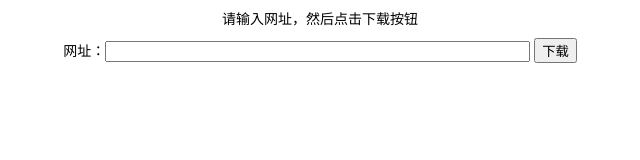
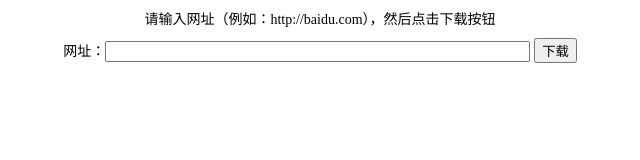
Before and after one commit to yunnysunny/sf4nw, a website: page view/index.html in a window 1280 px wide. Shown: the whole page, without its empty margins (320-960 px from the left). Drawn offline with Linux system fonts and the light colour scheme.

Commit message:
详细使用说明

```diff
--- a/view/index.html
+++ b/view/index.html
@@ -26,7 +26,7 @@
 </head>
 <body>
 <div class="desp">
-	<span>请输入网址，然后点击下载按钮</span>
+	<span>请输入网址（例如：http://baidu.com），然后点击下载按钮</span>
 </div>
 <div class="form">
 	<form id="snapForm" action="/snapshot">
```
